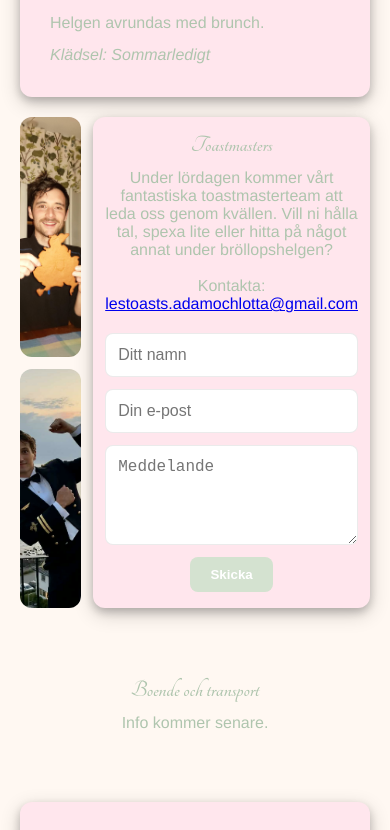
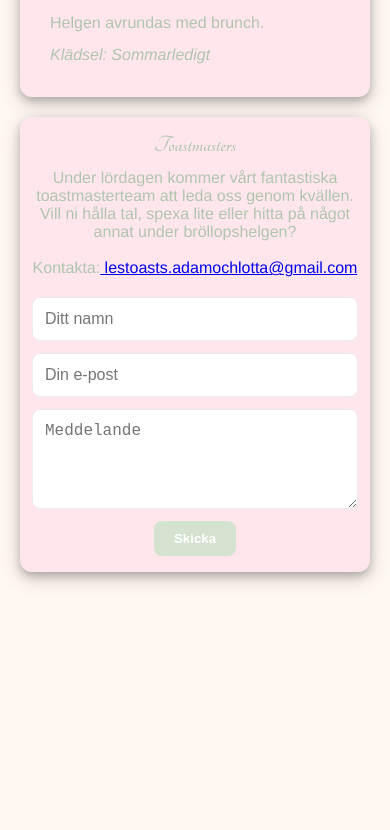
Before and after one commit to adawaks/sellmannwaks, a React (Create React App) app: page / in a window 390 px wide. Shown: the part 2105-2935 px from the top of the page. Built offline with nearby package versions, Linux system fonts and the light colour scheme.

Commit message:
Fixing for smaller screens

```diff
--- a/src/index.css
+++ b/src/index.css
@@ -424,7 +424,7 @@ main { padding-top: 90px; max-width: 1080px; margin: 0 auto; }
 /* smallest screens */
 @media (max-width: 480px) {
   #toast .three-column {
-    grid-template-columns: 1.2fr 0.8fr; /* make text box narrower */
+    grid-template-columns: 1.6fr 0.4fr; /* make text box narrower */
     gap: 12px;
   }
 
@@ -433,3 +433,21 @@ main { padding-top: 90px; max-width: 1080px; margin: 0 auto; }
     padding: 16px 12px;
   }
 }
+
+@media (max-width: 410px) {
+  /* Hide Toastmaster images */
+  #toast .three-column img {
+    display: none;
+  }
+
+  /* Make text box full width */
+  #toast .three-column {
+    grid-template-columns: 1fr;
+  }
+
+  #toast .peach-block {
+    grid-column: 1;
+    grid-row: auto;
+    padding: 16px 12px;
+  }
+}
```
